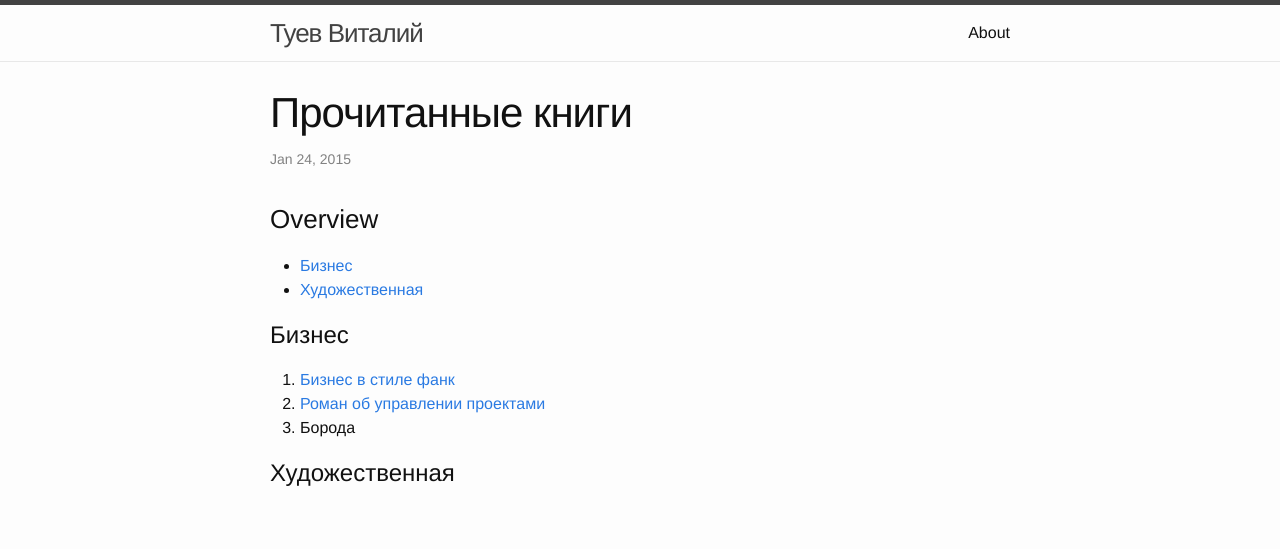
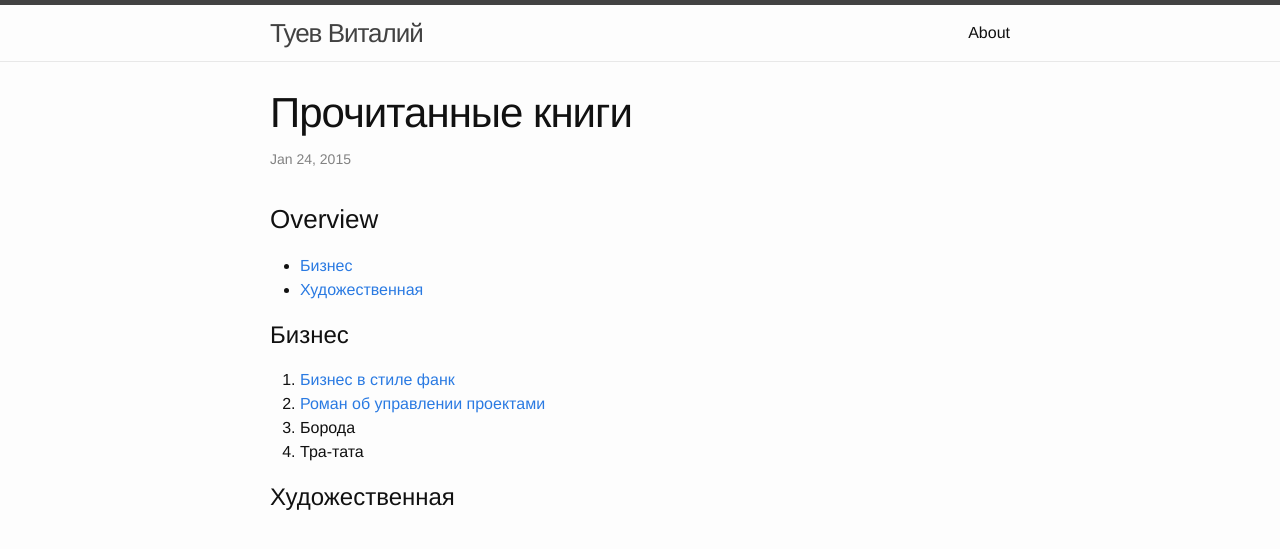
Before and after one commit to vetal232/vetal232.github.io, a Jekyll site: the page built from _posts/2015-01-24-books.markdown, in a window 1280 px wide. Shown: the top 549 px of the page. Built offline with Jekyll 4.4.1, drawn with Linux system fonts in a browser that asks for light colours.

Commit message:
Update 2015-01-24-books.markdown

```diff
--- a/_posts/2015-01-24-books.markdown
+++ b/_posts/2015-01-24-books.markdown
@@ -22,6 +22,7 @@ published: true
 1. [Бизнес в стиле фанк](http://www.litres.ru/yonas-ridderstrale/kell-nordstrem/biznes-v-stile-fank-kapital-plyashet-pod-dudku-talanta/)
 2. [Роман об управлении проектами](http://www.litres.ru/tom-demarko/deadline-roman-ob-upravlenii-proektami/5631320/)
 3. Борода
+4. Тра-тата
 
 
 #Художественная
```
